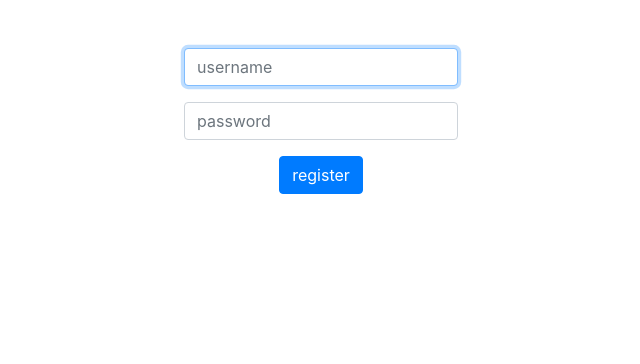
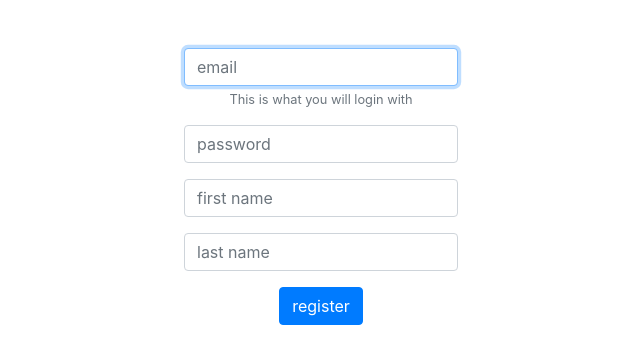
Before and after one commit to jordacai/gifted, a Flask app: page /register in a window 1280 px wide. Shown: the part 66-430 px from the top of the page, without its empty margins (319-959 px from the left). Run offline with Flask 2, Linux system fonts and the light colour scheme; some libraries are stand-ins or nearby versions.

Commit message:
Changed username to only allow emails (may need to change model). Added first_name and last_name to User model.

```diff
--- a/gifted.py
+++ b/gifted.py
@@ -18,12 +18,16 @@ class User(db.Model):
     id = db.Column(db.Integer, primary_key=True)
     username = db.Column(db.String(80), unique=True, nullable=False)
     password = db.Column(db.String(240), nullable=False)
+    first_name = db.Column(db.String(80), nullable=False)
+    last_name = db.Column(db.String(80), nullable=False)
     registered_on = db.Column(db.DateTime(), default=datetime.now())
     updated_on = db.Column(db.DateTime(), default=datetime.now())
 
-    def __init__(self, username, password):
+    def __init__(self, username, password, first_name, last_name):
         self.username = username
         self.password = password
+        self.first_name = first_name
+        self.last_name = last_name
 
     def __repr__(self):
         return '<User id=%r, username=%r>' % (self.id, self.username)
@@ -67,9 +71,11 @@ def register():
     if request.method == 'POST':
         username = request.form.get('username')
         password = request.form.get('password')
+        first_name = request.form.get('firstName')
+        last_name = request.form.get('lastName')
         validate(username, password)
 
-        user = User(username, security.generate_password_hash(password))
+        user = User(username, security.generate_password_hash(password), first_name, last_name)
         db.session.add(user)
         db.session.commit()
 
--- a/templates/login.html
+++ b/templates/login.html
@@ -7,7 +7,7 @@ login
 {% block main %}
     <form action="/login" method="post">
         <div class="form-group">
-            <input autocomplete="off" autofocus class="form-control" name="username" placeholder="username" type="text">
+            <input autocomplete="off" autofocus class="form-control" name="username" placeholder="username" type="email">
         </div>
         <div class="form-group">
             <input class="form-control" name="password" placeholder="password" type="password">
--- a/templates/register.html
+++ b/templates/register.html
@@ -7,11 +7,18 @@ register
 {% block main %}
     <form action="/register" method="post">
         <div class="form-group">
-            <input autocomplete="off" autofocus class="form-control" name="username" placeholder="username" type="text">
+            <input autocomplete="off" autofocus class="form-control" name="username" placeholder="email" type="email" aria-describedby="emailHelp">
+            <small id="emailHelp" class="form-text text-muted">This is what you will login with</small>
         </div>
         <div class="form-group">
             <input class="form-control" name="password" placeholder="password" type="password">
         </div>
+        <div class="form-group">
+            <input class="form-control" name="firstName" placeholder="first name" type="text">
+        </div>
+        <div class="form-group">
+            <input class="form-control" name="lastName" placeholder="last name" type="text">
+        </div>
         <button class="btn btn-primary" type="submit">register</button>
     </form>
 {% endblock %}
```
Also changed, not shown: gifted.db.
